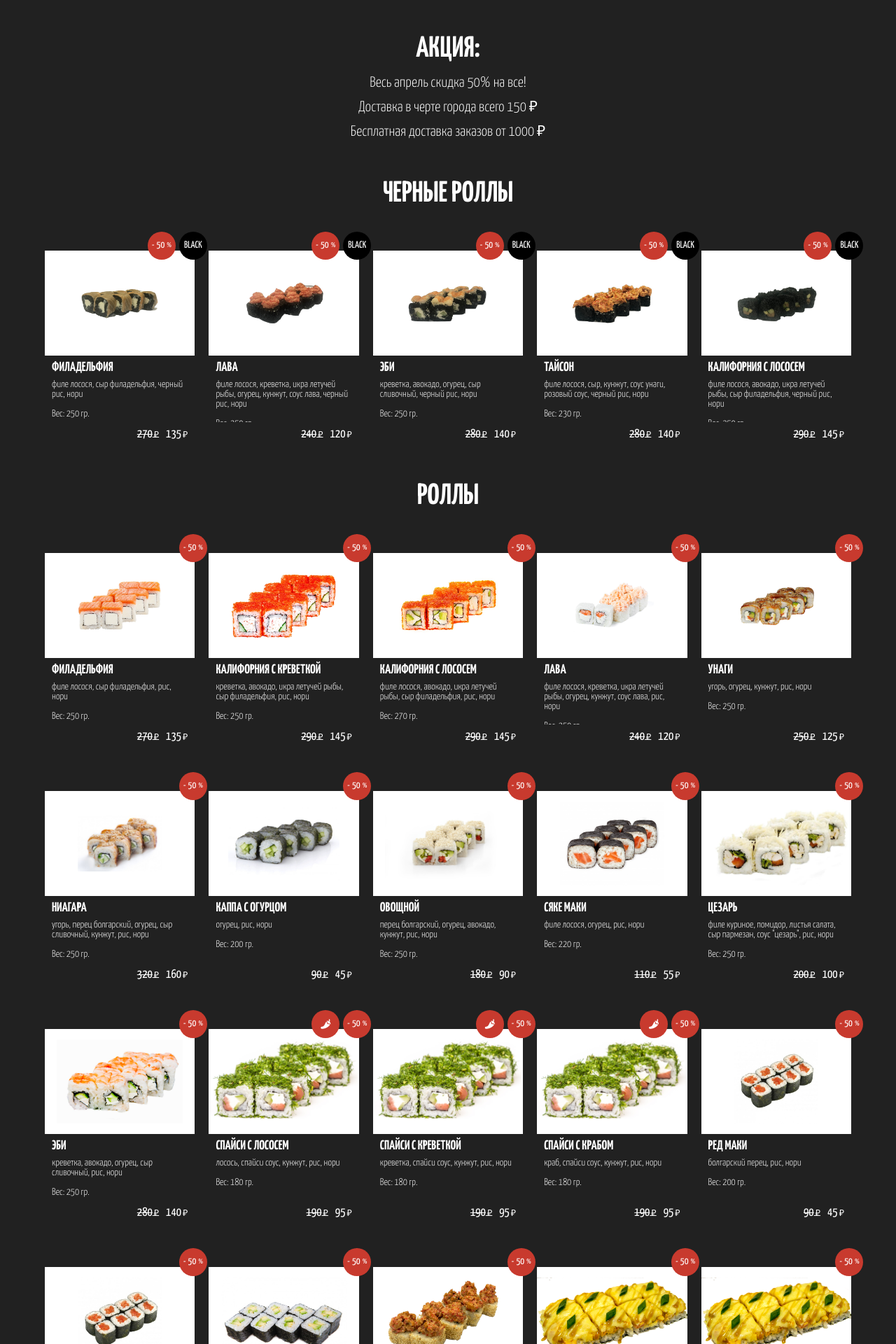
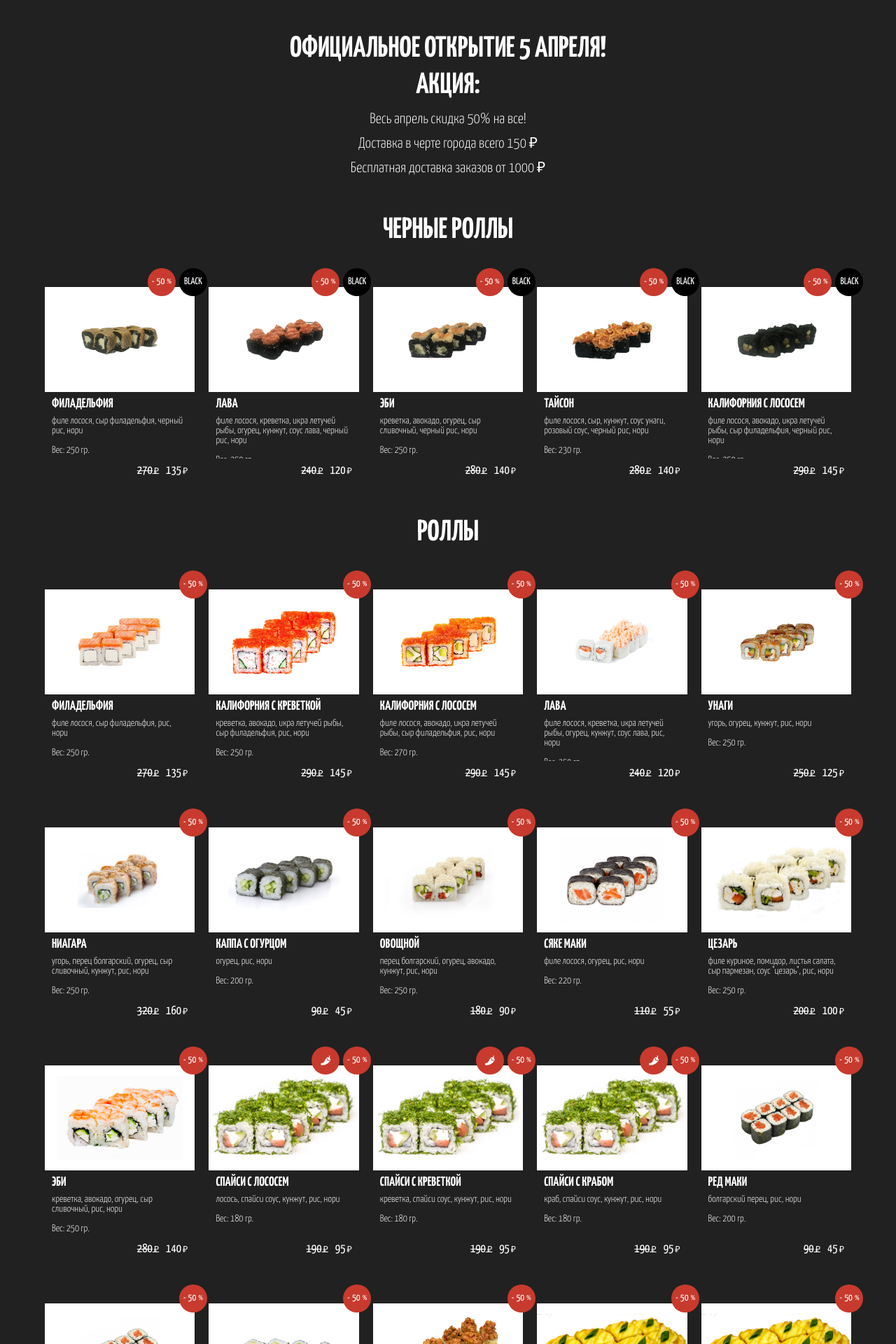
Before and after one commit to vikz0rx/blackrolls-prod, a Django app: page / in a window 1280 px wide. Shown: the part 801-2721 px from the top of the page at 70% size. Run offline with Django 3.2, Linux system fonts and the light colour scheme; data comes from the database, SQL or seed files in the repository; both versions use the stored data as it was after the commit.

Commit message:
Final final finally

```diff
--- a/BlackRolls/main/templates/index.html
+++ b/BlackRolls/main/templates/index.html
@@ -58,7 +58,7 @@
                 <p class='caption2'><span>Доставка</span><br /><span>Пиццы</span></p> {% endcomment %}
                 <img src="{% static 'logo.png' %}" width="250" style="opacity: .8" alt="logo" />
                 {% comment %} <h2 class="title">Blackrolls</h2> {% endcomment %}
-                <h1 class="subtitle">Доставка пиццы и роллов в Тюмени</h1>
+                <h1 class="subtitle">Круглосуточная доставка<br />пиццы и роллов в Тюмени</h1>
                 <a href="tel:+73452616777" class="phone">+7 (3452) 616-777</a>
                 <a href="https://blackrolls.ru" class="phone">blackrolls.ru</a>
             </div>
@@ -69,6 +69,9 @@
         </header>
         <section class="menu">
             <article class="food-kind">
+                <h2 class="food-kind-title" style="margin-bottom: 10px;">
+                    Официальное открытие 5 апреля!
+                </h2>
                 <h2 class="food-kind-title" style="margin-bottom: 10px;">
                     Акция:
                 </h2>
@@ -272,6 +275,49 @@
                 </div>
             </article>
             <article class="food-kind">
+                <h2 class="food-kind-title">Салаты</h2>
+                <div class="menu-grid">
+                    {% for item in salads %}
+                        <div class="food-card">
+                            {% if item.is_hot %}
+                                {% if item.cost_on_sale %}
+                                    <div class="is-hot" style="right: 27.5px;">
+                                        <i class="fas fa-pepper-hot"></i>
+                                    </div>
+                                {% else %}
+                                    <div class="is-hot">
+                                        <i class="fas fa-pepper-hot"></i>
+                                    </div>
+                                {% endif %}
+                            {% endif %}
+                            {% if item.cost_on_sale %}
+                                <div class="on-sale">
+                                    {% comment %} {{ item.get_sale_amount }} {% endcomment %}
+                                    50
+                                </div>
+                            {% endif %}
+                            <div class="image">
+                                <img src="{{ item.image.url }}" alt="{{ item.title }}" />
+                            </div>
+                            <div class="title">
+                                <h6>{{ item.title }}</h6>
+                            </div>
+                            <div class="description">
+                                <p>{{ item.weight }} гр.</p>
+                            </div>
+                            <div class="cost">
+                                {% if item.cost_on_sale  %}
+                                    <span style="text-decoration: line-through; margin-right: 10px;">{{ item.cost }}</span>
+                                    <span>{{ item.cost_on_sale }}</span>
+                                {% else %}
+                                    <span>{{ item.cost }}</span>
+                                {% endif %}
+                            </div>
+                        </div>
+                    {% endfor %}
+                </div>
+            </article>
+            <article class="food-kind">
                 <h2 class="food-kind-title">Напитки</h2>
                 <div class="menu-grid">
                     {% for item in drinks %}
--- a/BlackRolls/main/views.py
+++ b/BlackRolls/main/views.py
@@ -6,10 +6,12 @@ def index(request):
     sushi_tempura_menu = Food.objects.filter(kind=4)
     sushi_black_menu = Food.objects.filter(kind=5)
     pizza_menu = Food.objects.filter(kind=1)
+    salads_menu = Food.objects.filter(kind=6)
     drinks_menu = Food.objects.filter(kind=3)
 
     context = {
         'pizza': pizza_menu,
+        'salads': salads_menu,
         'sushi': sushi_menu,
         'sushi_tempura': sushi_tempura_menu,
         'sushi_black': sushi_black_menu,
```
Also changed, not shown: BlackRolls/db.sqlite3, BlackRolls/main/media/food/2.png (added).
